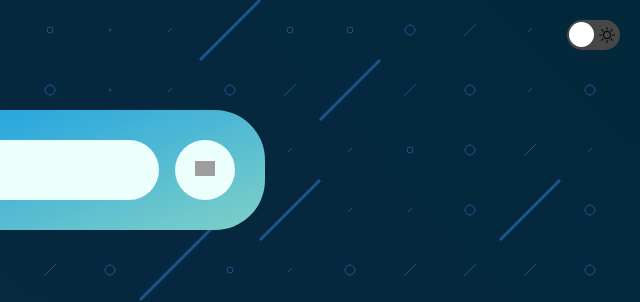
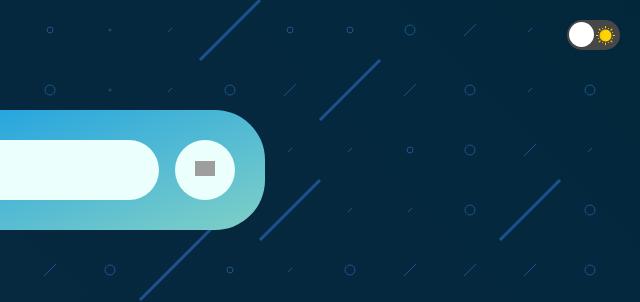
Before and after one commit to ravindusr/Weather-Web-App, a plain HTML site: page index.html in a window 1280 px wide. Shown: the top 302 px of the page, 640-1280 px from the left. Drawn offline with Linux system fonts and the light colour scheme; grey boxes are pictures that could not be loaded.

Commit message:
make some changes on change theme

```diff
--- a/index.html
+++ b/index.html
@@ -56,8 +56,8 @@
     <div class="checkbox-container">
         <input type="checkbox" class="checkbox" id="checkbox">
         <label for="checkbox" class="checkbox-label">
-            <img src="img/moon-fill.svg" alt="Dark Mode">
-            <img src="img/brightness-high.svg" alt="Light Mode">
+            <img src="img/moon.png">
+            <img src="img/sun.png" alt="Light Mode">
             <span class="ball"></span>
         </label>
     </div>
--- a/style.css
+++ b/style.css
@@ -189,7 +189,8 @@ body.dark .card {
 }
 
 .checkbox-label img {
-    color: yellow;
+    width: 19px;
+
 }
 
 
```
Also changed, not shown: img/brightness-high.svg (deleted), img/moon-fill.svg (deleted), img/moon.png (added).
